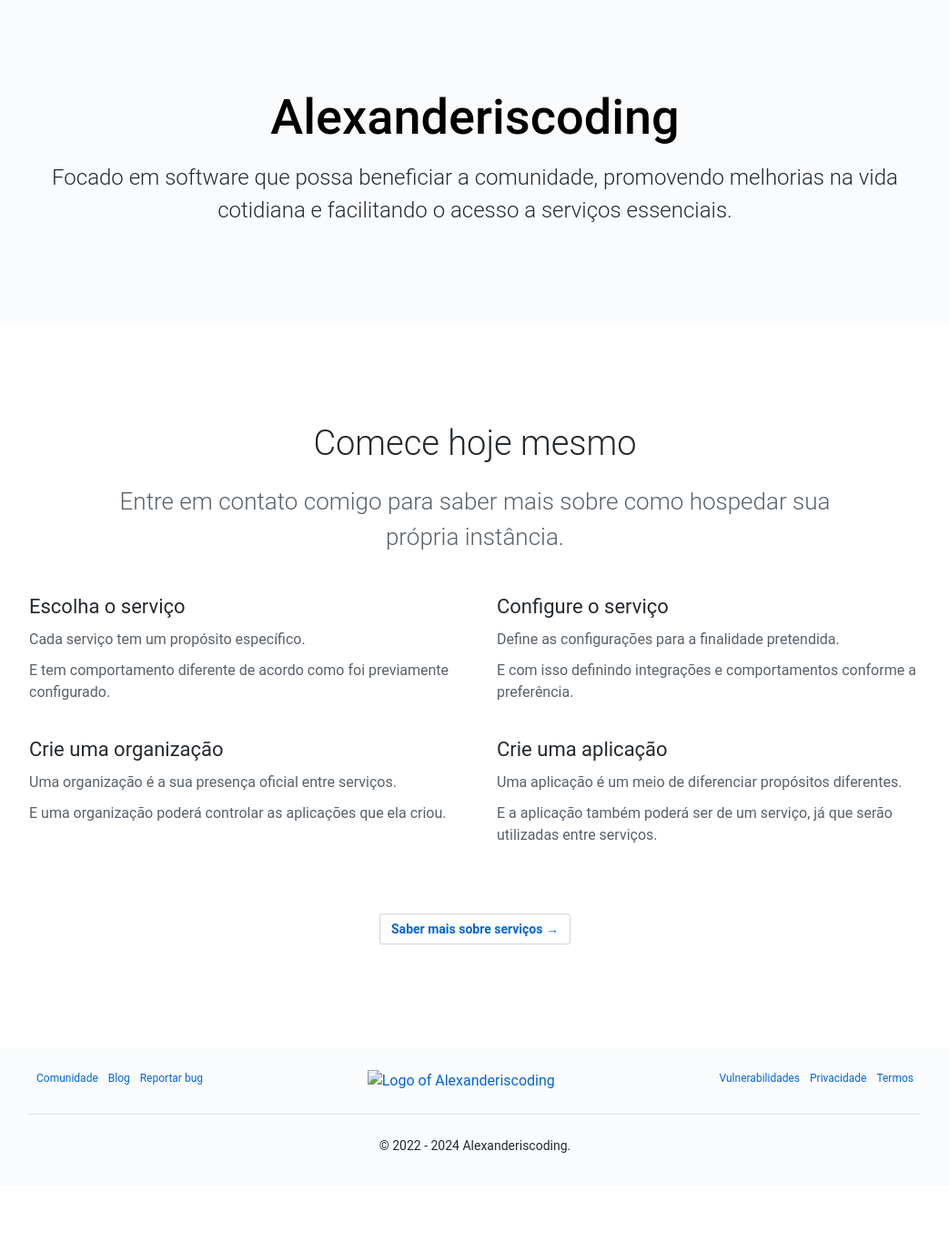
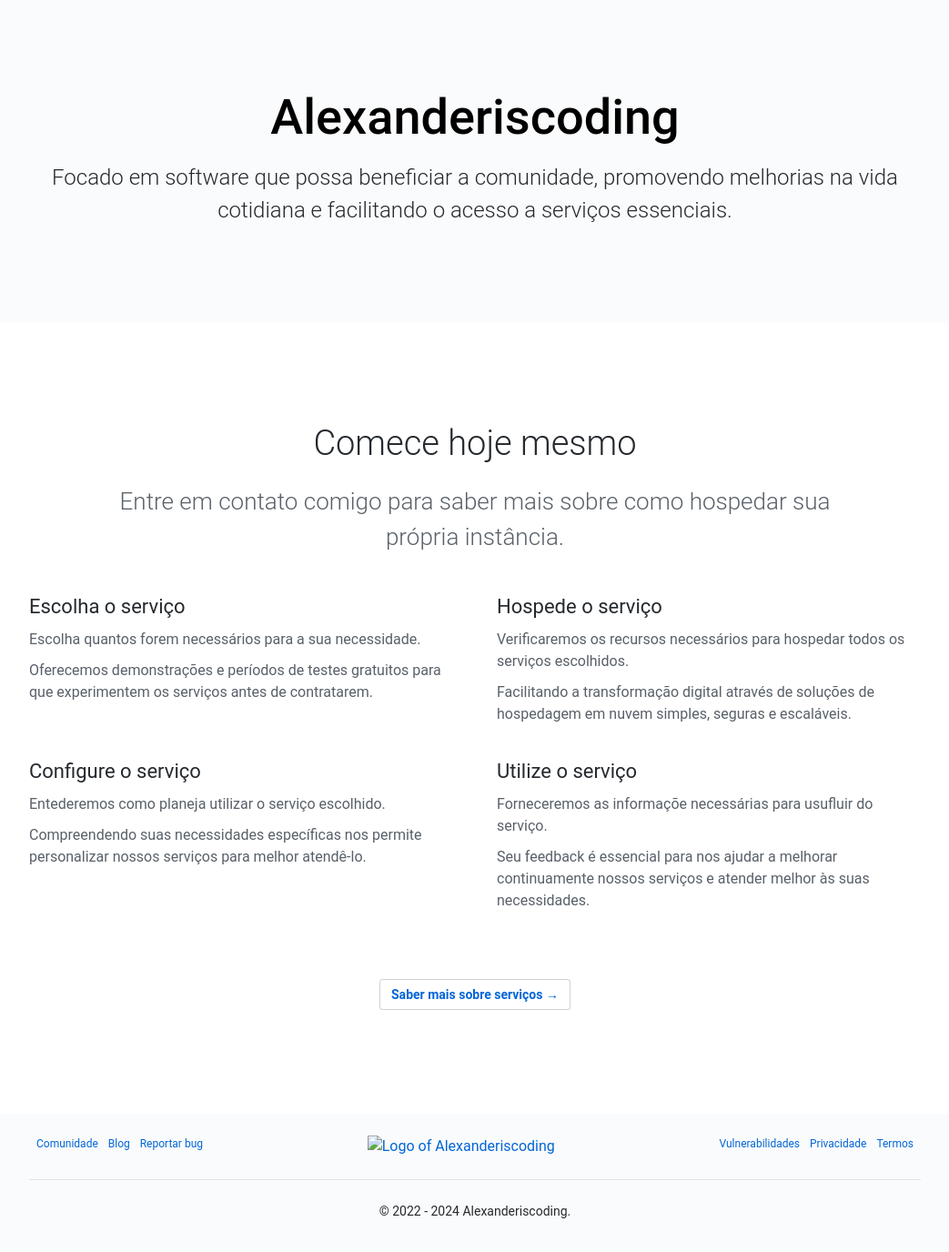
Before and after one commit to alexanderiscoding/alexanderiscoding, a Jekyll site: the page built from index.md, in a window 1280 px wide. Shown: the whole page at 91% size, without its empty margins (118-1161 px from the left). Built offline with Jekyll 4.4.1, drawn with Linux system fonts in a browser that asks for light colours; before the commit the page ends 1304 px from its top, so only the background shows below that.

Commit message:
Update index.md

```diff
--- a/index.md
+++ b/index.md
@@ -9,25 +9,25 @@ layout: page
   <div class="mt-md-6 clearfix gutter-spacious">
     <div class="mb-4 col-md-6 float-left">
       <h3 class="alt-h3 mb-2">Escolha o serviço</h3>
-      <p class="text-gray">Cada serviço tem um propósito específico.</p>
-      <p class="text-gray">E tem comportamento diferente de acordo como foi previamente configurado.</p>
+      <p class="text-gray">Escolha quantos forem necessários para a sua necessidade.</p>
+      <p class="text-gray">Oferecemos demonstrações e períodos de testes gratuitos para que experimentem os serviços antes de contratarem.</p>
     </div>
     <div class="mb-4 col-md-6 float-left">
-      <h3 class="alt-h3 mb-2">Configure o serviço</h3>
-      <p class="text-gray">Define as configurações para a finalidade pretendida.</p>
-      <p class="text-gray">E com isso definindo integrações e comportamentos conforme a preferência.</p>
+      <h3 class="alt-h3 mb-2">Hospede o serviço</h3>
+      <p class="text-gray">Verificaremos os recursos necessários para hospedar todos os serviços escolhidos.</p>
+      <p class="text-gray">Facilitando a transformação digital através de soluções de hospedagem em nuvem simples, seguras e escaláveis.</p>
     </div>
   </div>
   <div class="mb-md-6 clearfix gutter-spacious">
     <div class="mb-4 col-md-6 float-left">
-      <h3 class="alt-h3 mb-2">Crie uma organização</h3>
-      <p class="text-gray">Uma organização é a sua presença oficial entre serviços.</p>
-      <p class="text-gray">E uma organização poderá controlar as aplicações que ela criou.</p>
+      <h3 class="alt-h3 mb-2">Configure o serviço</h3>
+      <p class="text-gray">Entederemos como planeja utilizar o serviço escolhido.</p>
+      <p class="text-gray">Compreendendo suas necessidades específicas nos permite personalizar nossos serviços para melhor atendê-lo.</p>
     </div>
     <div class="mb-4 col-md-6 float-left">
-      <h3 class="alt-h3 mb-2">Crie uma aplicação</h3>
-      <p class="text-gray">Uma aplicação é um meio de diferenciar propósitos diferentes.</p>
-      <p class="text-gray">E a aplicação também poderá ser de um serviço, já que serão utilizadas entre serviços.</p>
+      <h3 class="alt-h3 mb-2">Utilize o serviço</h3>
+      <p class="text-gray">Forneceremos as informaçõe necessárias para usufluir do serviço.</p>
+      <p class="text-gray">Seu feedback é essencial para nos ajudar a melhorar continuamente nossos serviços e atender melhor às suas necessidades.</p>
     </div>
   </div>
   <p class="text-center">
```
